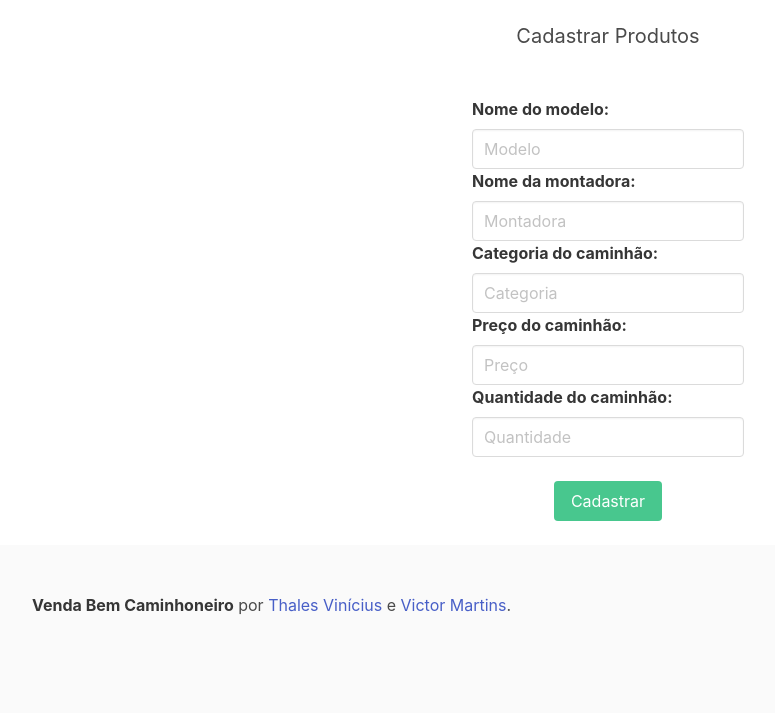
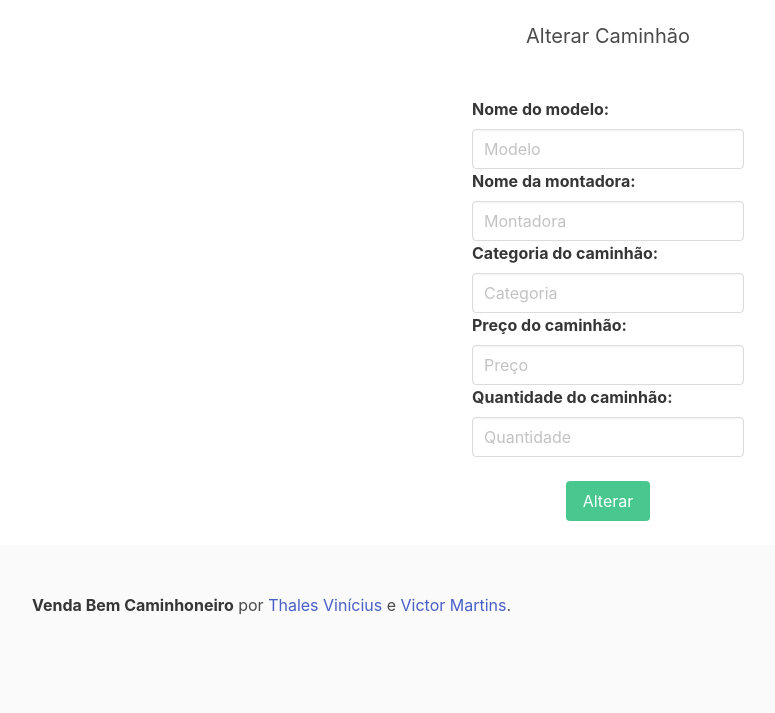
Before and after one commit to Edemundo/TrabalhoPHP, a PHP site: page /alterarCaminhao.php in a window 1280 px wide. Shown: the part 201-914 px from the top of the page, without its empty margins (32-807 px from the left). Run offline with PHP 8.4, Linux system fonts and the light colour scheme; some libraries are stand-ins or nearby versions.

Commit message:
alteraar caminhao funionando finalmente

```diff
--- a/paginas/alterarCaminhao.php
+++ b/paginas/alterarCaminhao.php
@@ -21,14 +21,14 @@ session_start();
     <article>
         <div class="container">
             <br>
-            <h2 class="subtitle level-item">Cadastrar Produtos</h2>
+            <h2 class="subtitle level-item">Alterar Caminhão</h2>
         </div>
         <ul id="mensagens-erro"></ul>
         <br>
         <br>
         <nav class="level">
             <div class="level-item">
-                <form id="cadastro" method="post" action="cadastrarCaminhao.php">
+                <form id="cadastro" method="post" action="alterarCaminhao.php">
                     <label class="label">Nome do modelo: </label>
                     <div class="control">
                         <input id="nome" class="input" type="text" placeholder="Modelo" name="modelo">
@@ -53,8 +53,8 @@ session_start();
                     <br>
                     <div class="field has-addons has-addons-centered">
                         <p class="control">
-                            <button id="btnCadastro" class="button is-success" name="btnCadastroCaminhao">
-                                Cadastrar
+                            <button id="btnCadastro" class="button is-success" name="btnAlterCaminhao">
+                                Alterar
                             </button>
                         </p>
                     </div>
@@ -66,7 +66,7 @@ session_start();
         <script src="../js/entrar.js"></script>
     </article>
     <?php
-        if(isset($_POST["btnCadastroCaminhao"])){
+        if(isset($_POST["btnAlterCaminhao"])){
         include '../php/conexao.php';
 
         require_once '../php/conexao.php';	//inclui a conexao com o banco de dados
@@ -106,6 +106,9 @@ session_start();
             $queryInserir = "UPDATE caminhoes SET modelo = '$modelo', montadora = '$montadora',
                 categoria = '$categoria', preco = '$preco', quantidade = '$qtde' WHERE modelo = '$modelo'";
             mysqli_query($conexao, $queryInserir);
+            ?>
+            <h2 class="subtitle level-item">Caminhão alterado com sucesso!</h2>
+            <?php
         }
     }
         ?>
```
